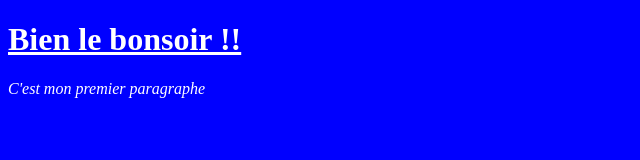
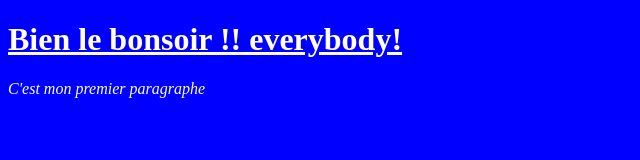
Before and after one commit to Maeva83/notreProjetOD, a plain HTML site: page index.html in a window 1280 px wide. Shown: the whole page, without its empty margins (0-640 px from the left). Drawn offline with Linux system fonts and the light colour scheme.

Commit message:
modification des en-têtes 1

```diff
--- a/index.html
+++ b/index.html
@@ -16,7 +16,7 @@
 </style>
 
 <body>
-    <h1><u>Bien le bonsoir !!</u></h1>
+    <h1><u>Bien le bonsoir !! everybody!</u></h1>
     <p><i>C'est mon premier paragraphe</i></p>
 
 </body>
```
Also changed, not shown: planning.txt.
